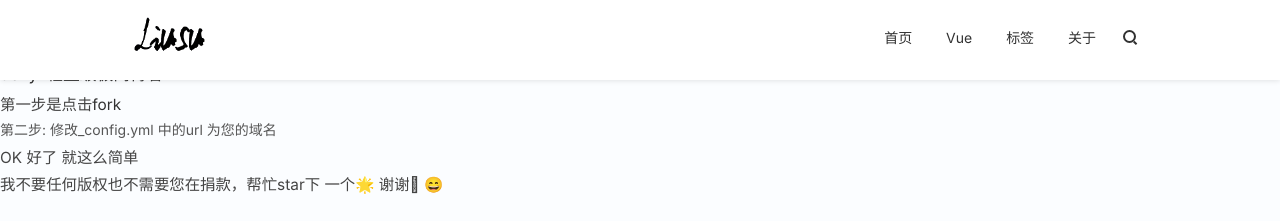
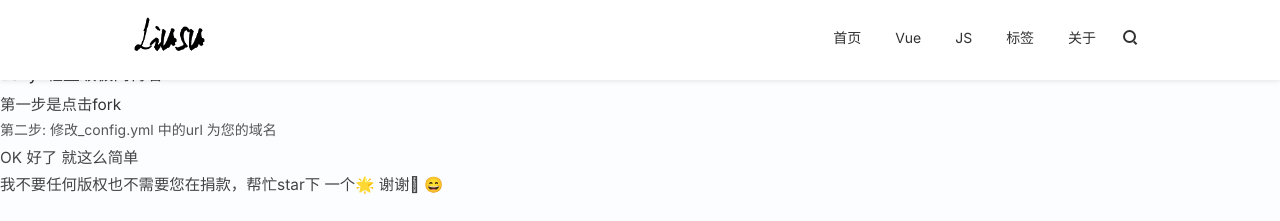
Before and after one commit to liusu0913/liusu0913.github.io, a Jekyll site: the page built from ChinaREADME.md, in a window 1280 px wide. Shown: the top 221 px of the page. Built offline with Jekyll 4.4.1, drawn with Linux system fonts in a browser that asks for light colours; nearby versions of some CDN libraries; our own code applies the rules of GitHub Pages for plain Markdown files; comment, search, counter and statistics services are not loaded.

Commit message:
liusu0913

```diff
--- a/_config.yml
+++ b/_config.yml
@@ -17,6 +17,9 @@ links:
   - name:         Vue
     url:          /vue
     external:     false
+  - name:         JS
+    url:          /JS
+    external:     false
   - name:         标签
     url:          /tags
     external:     false
```
